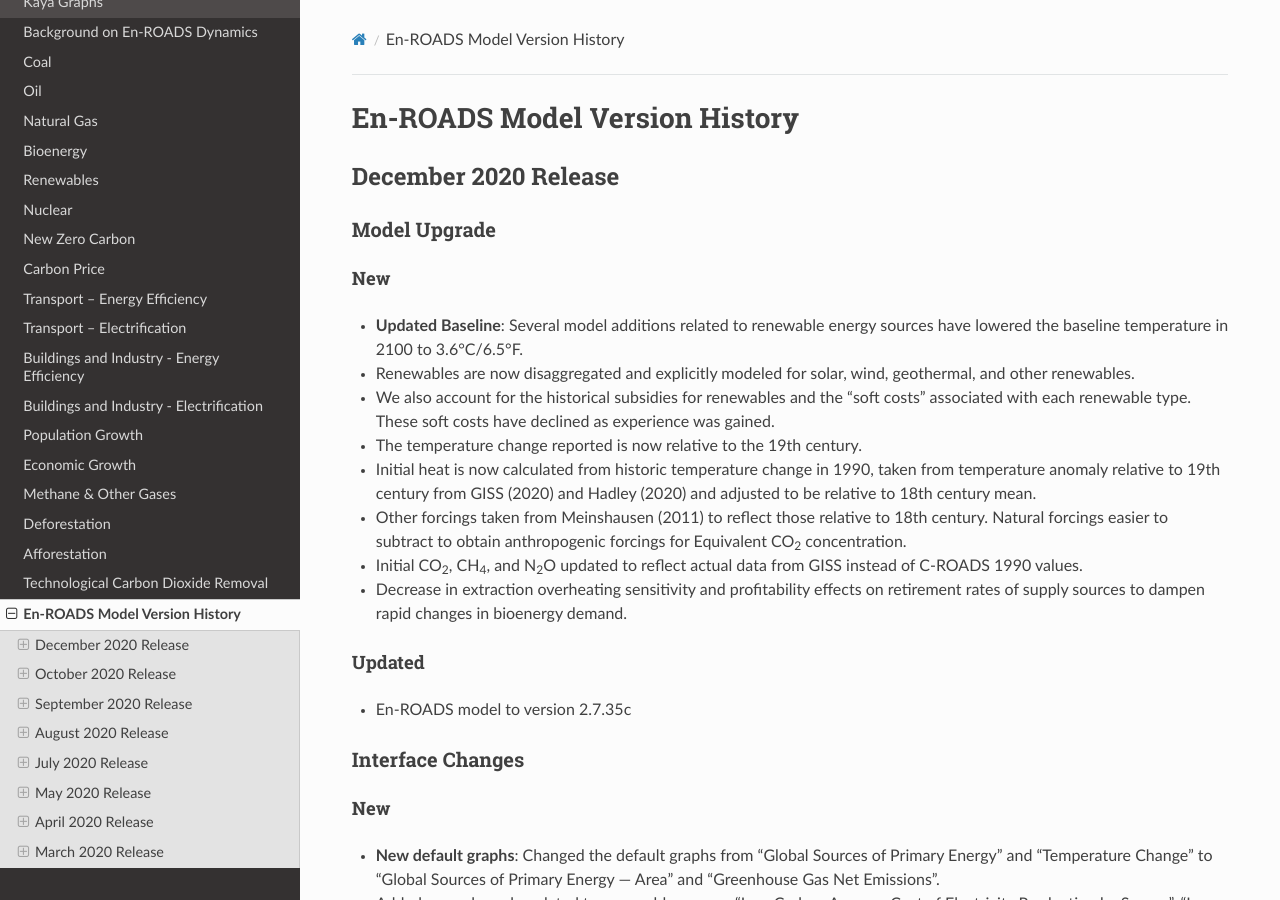
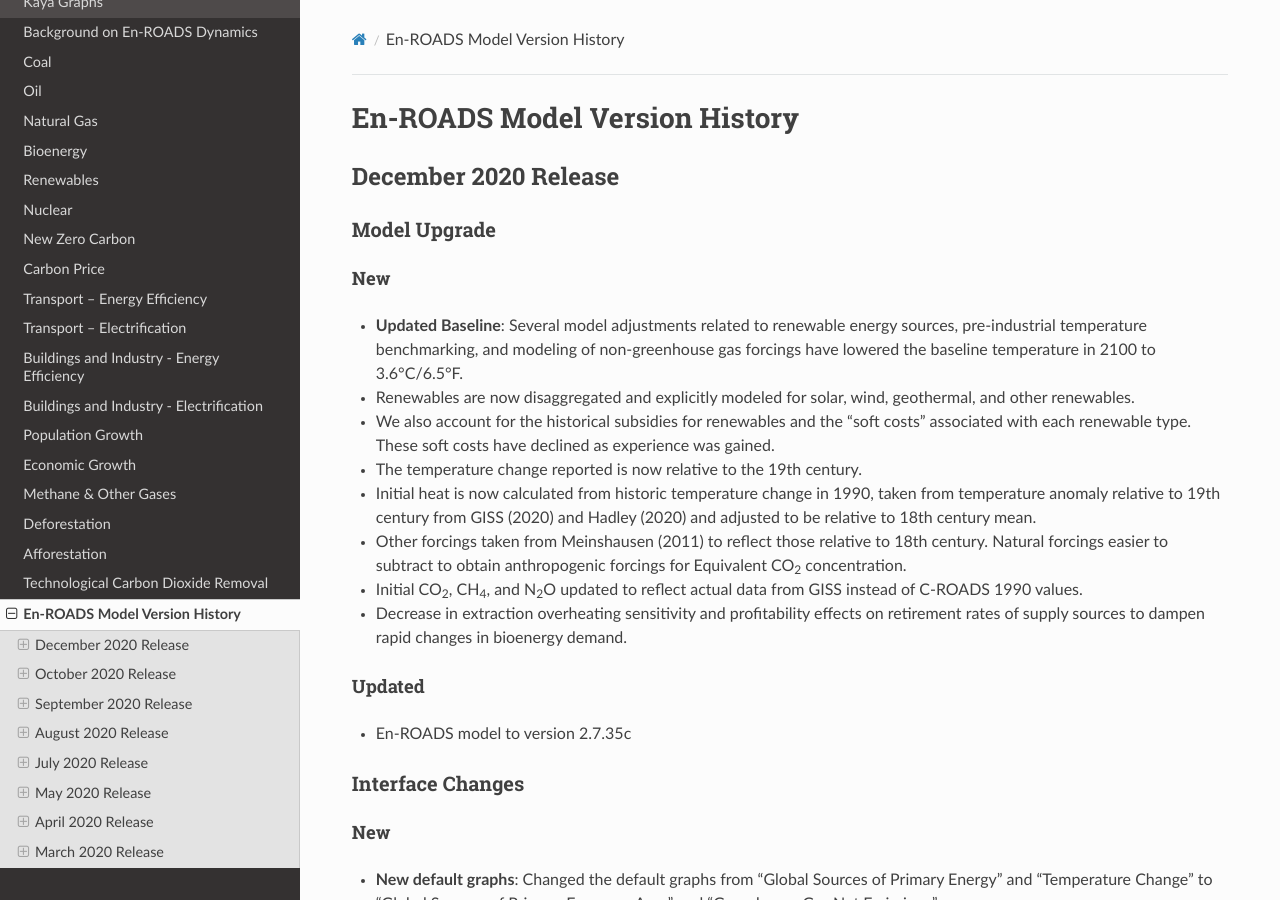
Before and after one commit to climateinteractive/enroads-guide, a Sphinx documentation site: the page built from docs/guide/changelog.rst, in a window 1280 px wide and 900 px high. Built offline with Sphinx 7.4.7 and the Read the Docs theme 2.0.0, drawn with Linux system fonts in a browser that asks for light colours.

Commit message:
Apply Yazzy's suggested changes to "Updated Baseline" bullet

```diff
--- a/docs/guide/changelog.rst
+++ b/docs/guide/changelog.rst
@@ -15,7 +15,7 @@
 
 New
 ^^^^^
-- **Updated Baseline**: Several model additions related to renewable energy sources have lowered the baseline temperature in 2100 to 3.6°C/6.5°F.
+- **Updated Baseline**: Several model adjustments related to renewable energy sources, pre-industrial temperature benchmarking, and modeling of non-greenhouse gas forcings have lowered the baseline temperature in 2100 to 3.6°C/6.5°F.
 - Renewables are now disaggregated and explicitly modeled for solar, wind, geothermal, and other renewables.
 - We also account for the historical subsidies for renewables and the “soft costs” associated with each renewable type. These soft costs have declined as experience was gained.
 - The temperature change reported is now relative to the 19th century.
```
